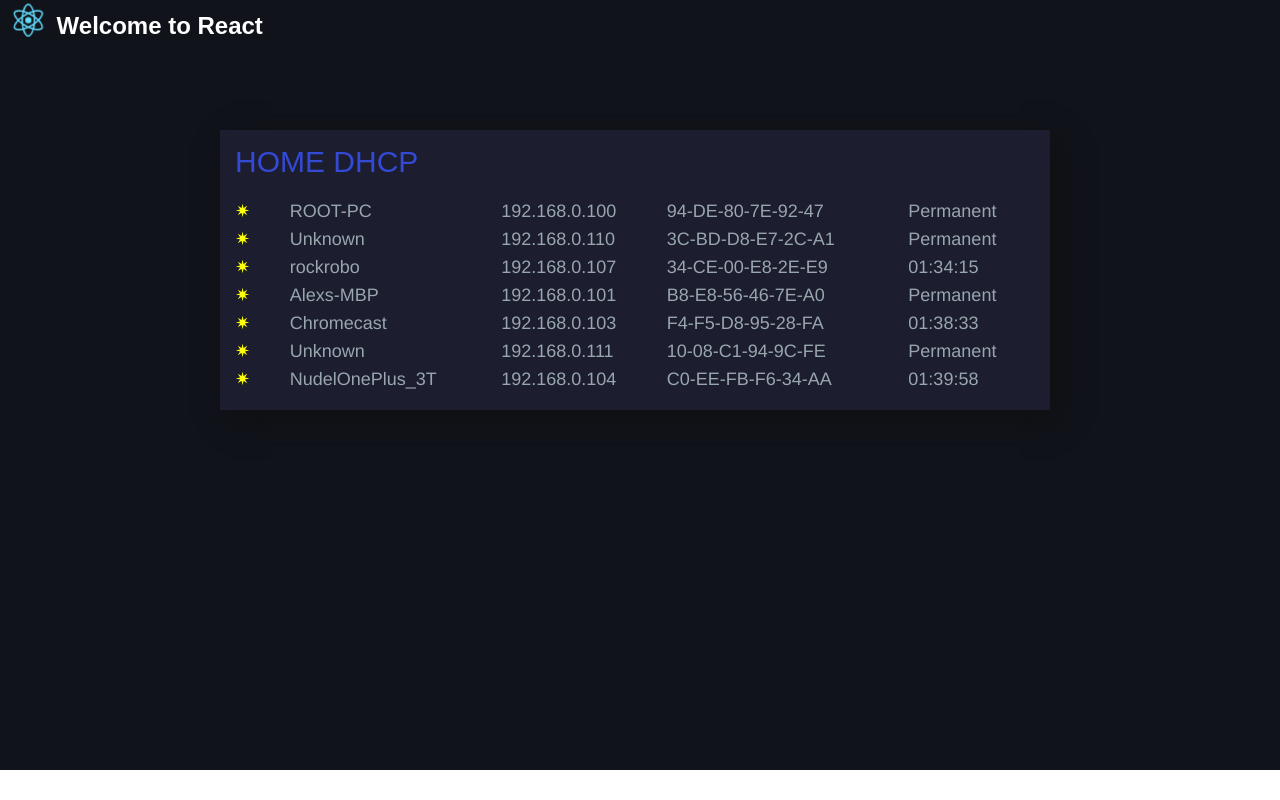
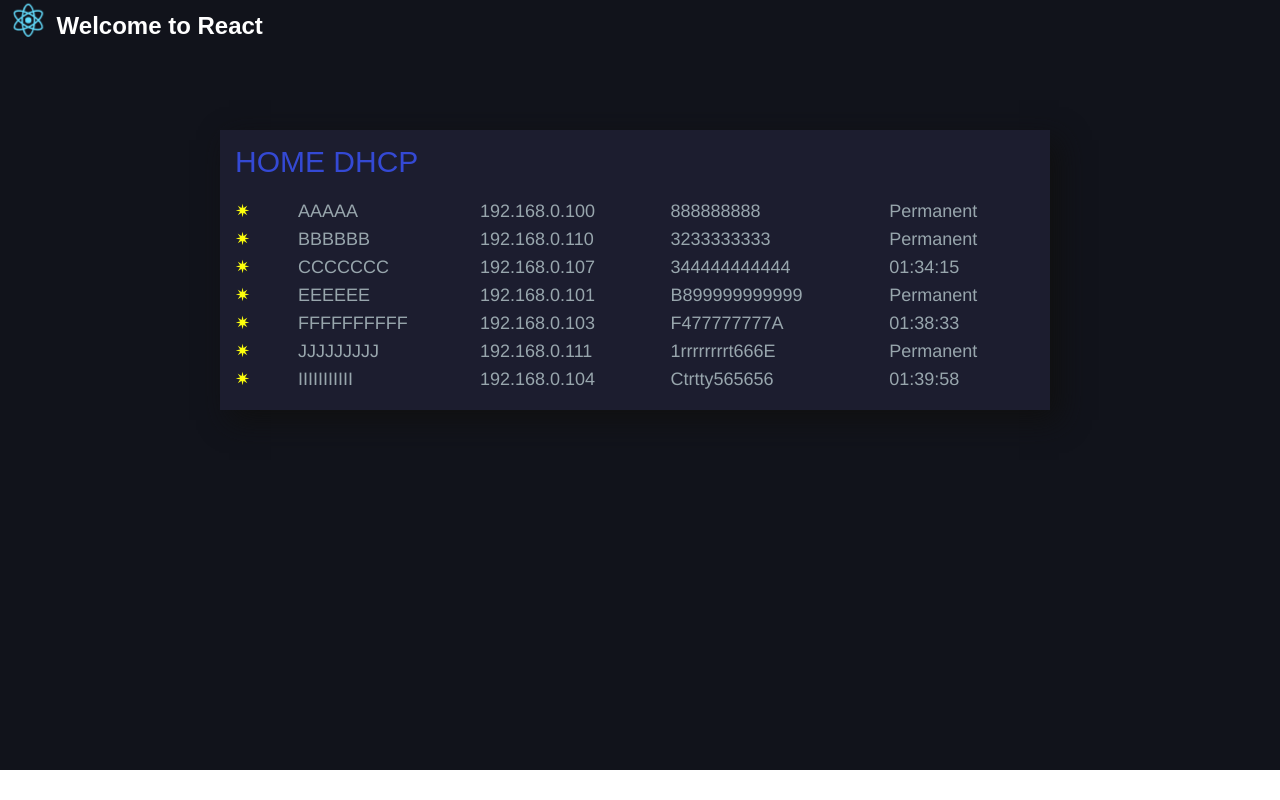
Before and after one commit to nudelx/HomeBoardClient, a React (Create React App) app: page / in a window 1280 px wide. Built offline with nearby package versions, Linux system fonts and the light colour scheme.

Commit message:
local data

```diff
--- a/src/dataProvider/dataFetch.js
+++ b/src/dataProvider/dataFetch.js
@@ -3,44 +3,44 @@ export const serverFetch = () => {
   if (process.env.NODE_ENV === "development") {
     return Promise.resolve({
       ROW_0: {
-        NAME: "ROOT-PC",
-        MAC: "94-DE-80-7E-92-47",
+        NAME: "AAAAA",
+        MAC: "888888888",
         IP: "192.168.0.100",
         TIME: "Permanent"
       },
       ROW_1: {
-        NAME: "Unknown",
-        MAC: "3C-BD-D8-E7-2C-A1",
+        NAME: "BBBBBB",
+        MAC: "3233333333",
         IP: "192.168.0.110",
         TIME: "Permanent"
       },
       ROW_2: {
-        NAME: "rockrobo",
-        MAC: "34-CE-00-E8-2E-E9",
+        NAME: "CCCCCCC",
+        MAC: "344444444444",
         IP: "192.168.0.107",
         TIME: "01:34:15"
       },
       ROW_3: {
-        NAME: "Alexs-MBP",
-        MAC: "B8-E8-56-46-7E-A0",
+        NAME: "EEEEEE",
+        MAC: "B899999999999",
         IP: "192.168.0.101",
         TIME: "Permanent"
       },
       ROW_4: {
-        NAME: "Chromecast",
-        MAC: "F4-F5-D8-95-28-FA",
+        NAME: "FFFFFFFFFF",
+        MAC: "F477777777A",
         IP: "192.168.0.103",
         TIME: "01:38:33"
       },
       ROW_5: {
-        NAME: "Unknown",
-        MAC: "10-08-C1-94-9C-FE",
+        NAME: "JJJJJJJJJ",
+        MAC: "1rrrrrrrrt666E",
         IP: "192.168.0.111",
         TIME: "Permanent"
       },
       ROW_6: {
-        NAME: "NudelOnePlus_3T",
-        MAC: "C0-EE-FB-F6-34-AA",
+        NAME: "IIIIIIIIIII",
+        MAC: "Ctrtty565656",
         IP: "192.168.0.104",
         TIME: "01:39:58"
       }
```
